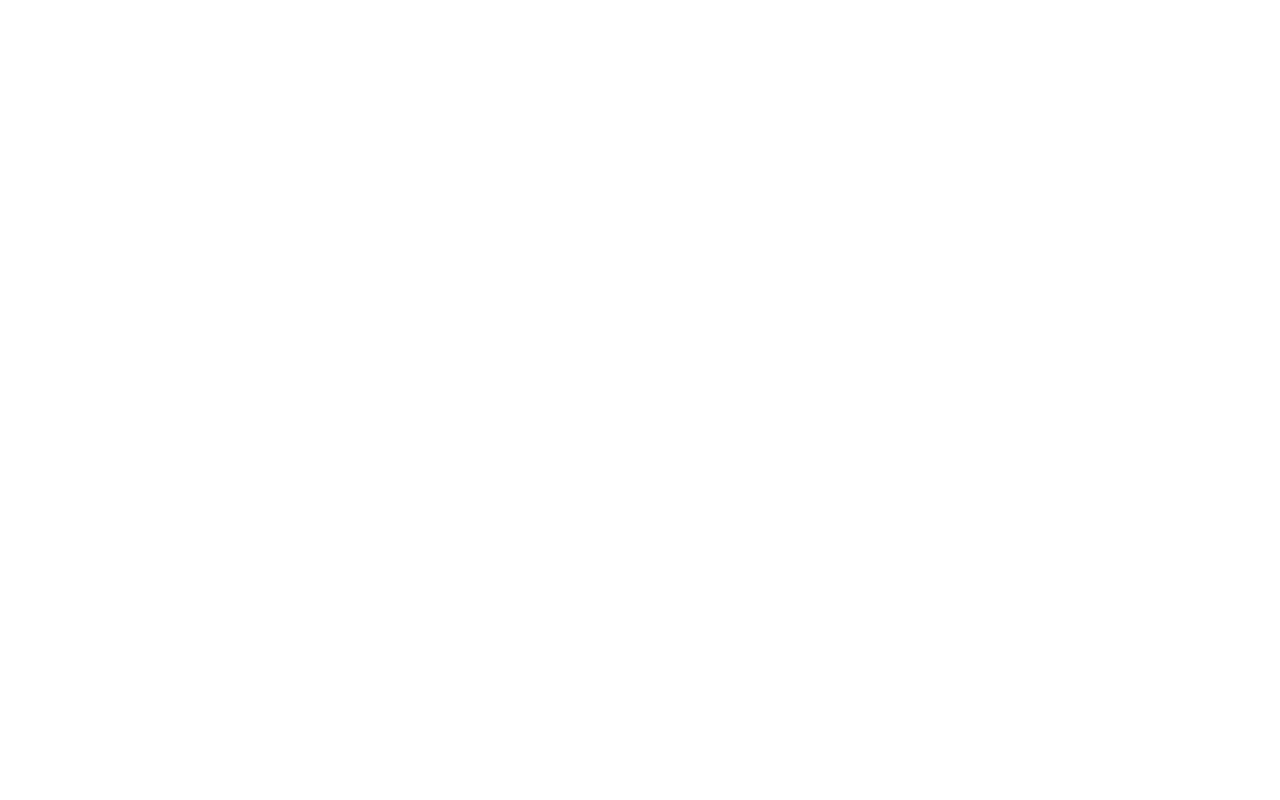
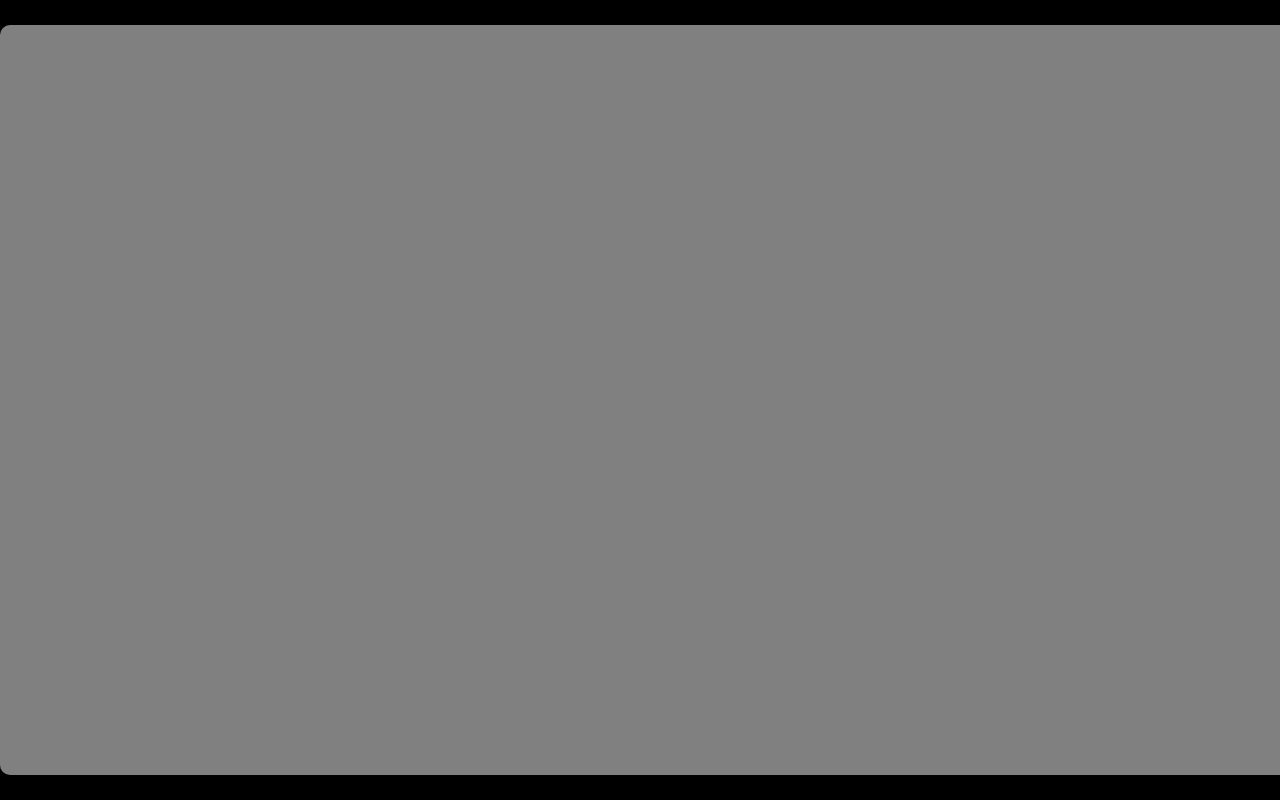
Before and after one commit to davischowe/jogo_xerife, a website: page index.html in a window 1280 px wide. Drawn offline with Linux system fonts and the light colour scheme.

Commit message:
preparação de ambiente 2

```diff
--- a/index.html
+++ b/index.html
@@ -3,9 +3,12 @@
 <head>
     <meta charset="UTF-8">
     <meta name="viewport" content="width=device-width, initial-scale=1.0">
+    <link rel="stylesheet" href="style.css">
+    <script src="classe.js" defer></script>
+    <script src="index.js" defer></script>
     <title>Bank Guard : Wild West</title>
 </head>
 <body>
-
+    <canvas id="des" width="1300" height="750"></canvas>
 </body>
 </html>
--- /dev/null
+++ b/style.css
@@ -0,0 +1,14 @@
+body{
+    background-color: black;
+}
+
+canvas{
+    background-color: grey;
+    margin: auto;
+    position: absolute;
+    top: 0;
+    bottom: 0;
+    left: 0;
+    right: 0;
+    border-radius: 10px;
+}
```
Also changed, not shown: classe.js (added), index.js (added).
